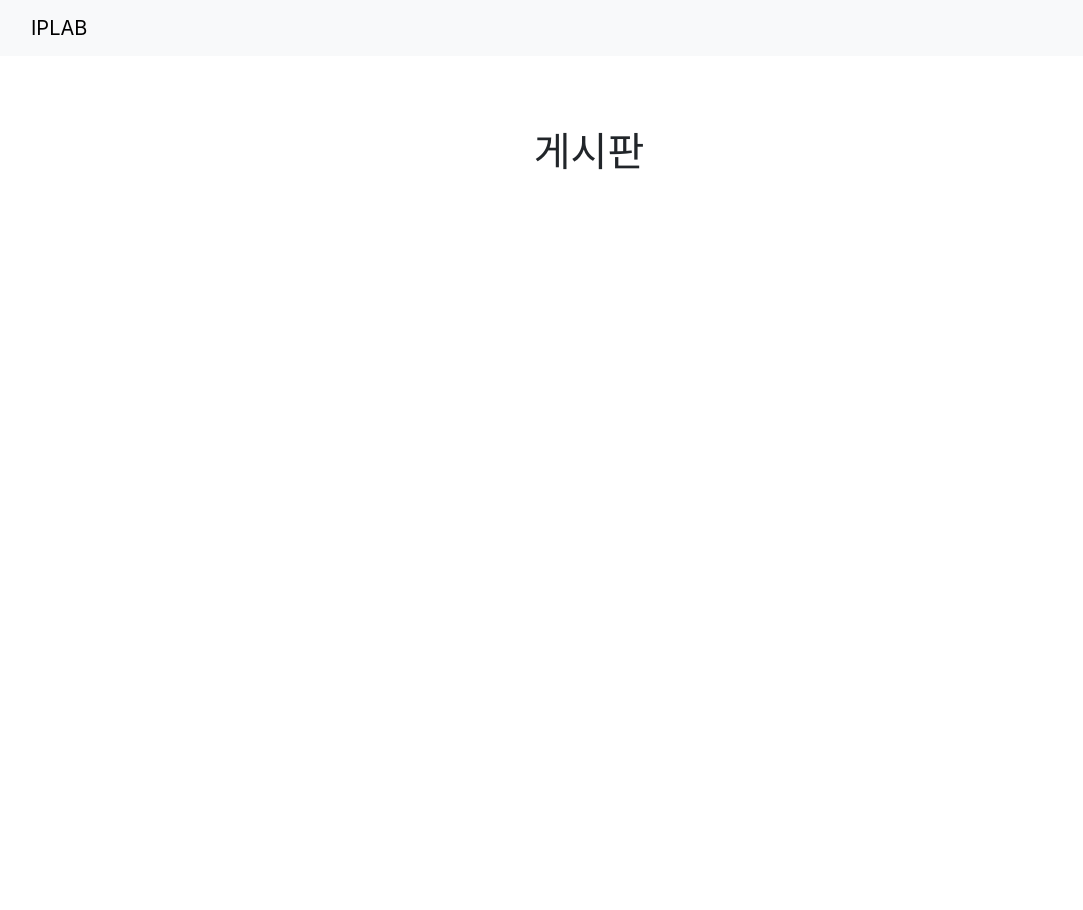
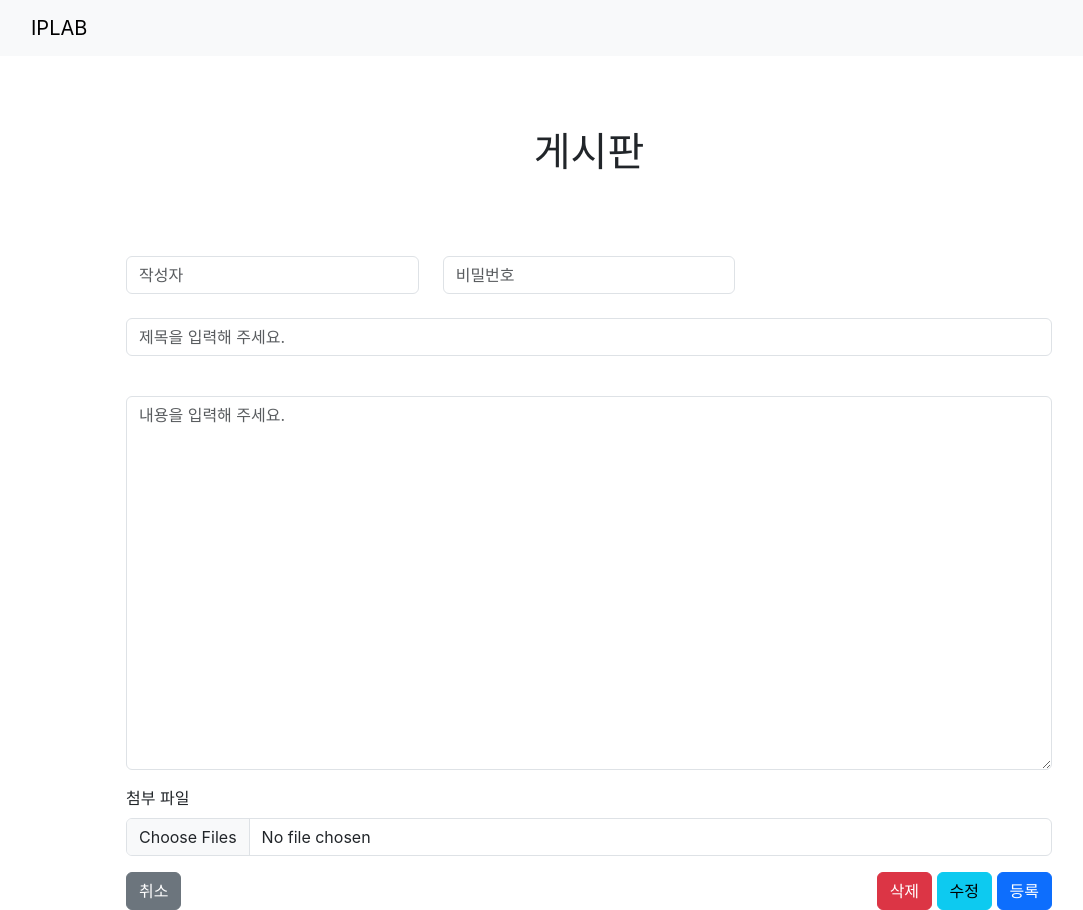
Before and after one commit to kcw0x466/react-board, a React (Create React App) app: page /write in a window 1280 px wide. Before the commit this address had no page. Shown: the whole page, without its empty margins (51-1134 px from the left). Before the commit the page ends 800 px from the top, so only its background shows below. Built offline with nearby package versions, Linux system fonts and the light colour scheme; the HTML template or start-up script is replaced by a standard one.

Commit message:
Update Code

```diff
--- a/src/layout/Main.js
+++ b/src/layout/Main.js
@@ -21,7 +21,7 @@ function Main() {
                 <BrowserRouter>
                     <Routes>
                         <Route path="/" element={<Home/>} />
-                        <Route path="/post" element={<Post/>} />
+                        <Route path="/write" element={<Post/>} />
                     </Routes>
                 </BrowserRouter>
             </Container>
--- a/src/routes/Home.js
+++ b/src/routes/Home.js
@@ -2,15 +2,22 @@ import Row from 'react-bootstrap/Row';
 import Col from 'react-bootstrap/Col';
 import Button from 'react-bootstrap/Button';
 import PostTable from '../components/PostTable';
+import { useNavigate } from 'react-router-dom';
 
 function Home() {
+
+    const navigate = useNavigate();
+
+    const goToWrite = () => {
+        navigate("/write");
+    }
     return(
         <>
             <Row>
                 <Col xs={5} />
                 <Col xs={5} />
                 <Col xs={2}>
-                    <Button>글쓰기</Button>
+                    <Button onClick={goToWrite} >글쓰기</Button>
                 </Col>
             </Row>
             <Row>
```
